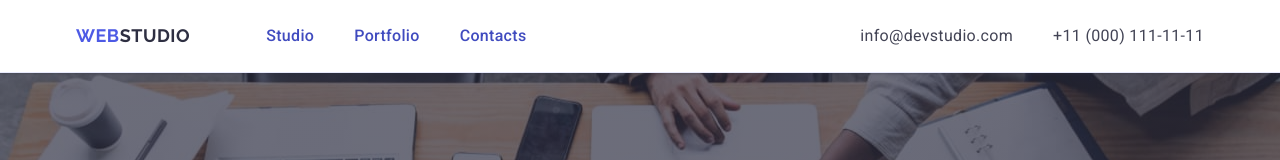
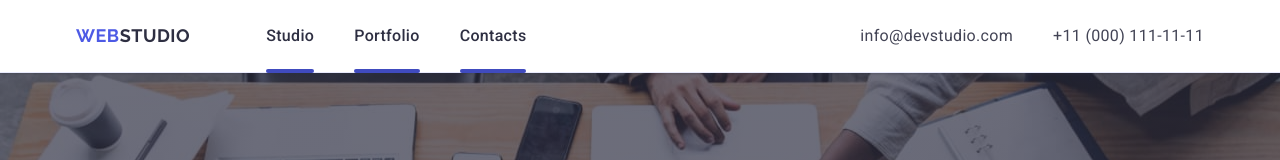
Before and after one commit to yana-kor/goit-markup-hw-04, a plain HTML site: page index.html in a window 1280 px wide. Shown: the top 160 px of the page. Drawn offline with nearby package versions, Linux system fonts and the light colour scheme.

Commit message:
goit-markup-hw-04

```diff
--- a/css/styles.css
+++ b/css/styles.css
@@ -84,16 +84,18 @@ align-items: center;
     display: flex;
     gap: 40px;
     padding: 24px 0;
-    position: relative;
+
+}
+.header-list-item {
+position: relative;
+color: #404bbf;;
 }
 
-
-.header-list-item:first-child, .header-list-link {
-    color: #404BBF;
+ .header-list-link:first-child {
+    /* color: #404BBF; */
 }
 
-
-.header-contact-item:first-child .header-list-link::after {
+ .header-list-link::after {
 position:absolute;
 background-color: #404bbf;
 content: '';
@@ -104,12 +106,12 @@ left: 0;
 bottom: -1px;
 }
 
-.header-list-link {
+.header-list-item {
 transition: 250ms cubic-bezier(0.4, 0, 0.2, 1);
 }
 
 .header-contact-link {
-    transition: 250ms cubic-bezier(0.4, 0, 0.2, 1);
+
 }
 
 .header-list-link:hover,
@@ -125,6 +127,7 @@ transition: 250ms cubic-bezier(0.4, 0, 0.2, 1);
     display: flex;
     gap: 40px;
     margin-left: auto;
+    transition: 250ms cubic-bezier(0.4, 0, 0.2, 1);
 }
 .header-contact-link {
     color: #434455;
--- a/index.html
+++ b/index.html
@@ -22,7 +22,7 @@
       <li class="header-list-item">
         <a class="header-list-link" href="./index.html">Studio</a>
       </li>
-      <li class="header-item">
+      <li class="header-list-item">
         <a class="header-list-link" href="">Portfolio</a>
       </li>
       <li class="header-list-item">
```
